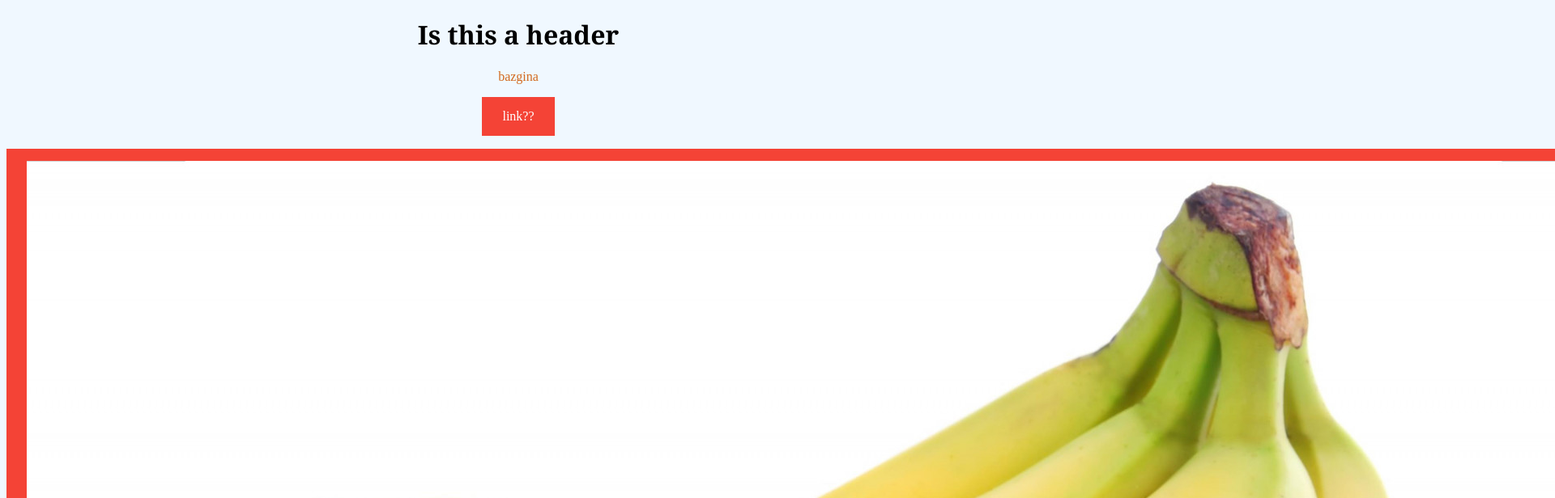
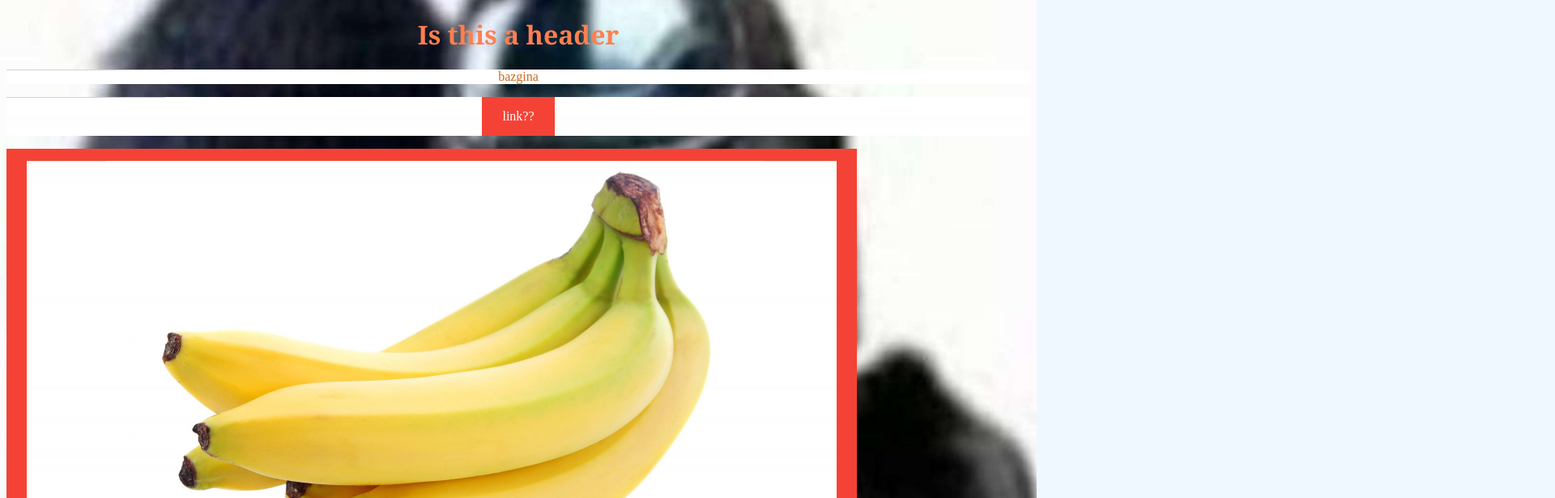
Before and after one commit to Etinler/Etinler.github.io, a plain HTML site: page index.html in a window 1280 px wide. Shown: the top 616 px of the page at 81% size, 1920 px wide, since content can reach past the window. Drawn offline with Linux system fonts and the light colour scheme.

Commit message:
for ga
g

```diff
--- a/index.html
+++ b/index.html
@@ -2,12 +2,19 @@
 <html>
     <head>
         <title>what is this??</title>
+        <link rel="icon" type="image/x-icon" href="angry.png">
         <link rel="stylesheet" href="styles.css">
     </head>
     <body>
-        <h1>Is this a header</h1>
+        <h1 style="color:coral">Is this a header</h1>
         <p>bazgina</p>
         <p><a href='https://etinler.itch.io/'>link??</alink></p>
-        <img src="banana.jpg" alt="Banana" width="2000" height="1050" title="banana">
+        <img src="banana.jpg" alt="Banana" width="1000" height="525" title="banana" onclick="bananaFunction()">
+
+        <script>
+            function bananaFunction(){
+                alert("banana");
+            }
+        </script>
     </body>
 </html>
--- a/styles.css
+++ b/styles.css
@@ -1,5 +1,10 @@
 body{
     background-color: aliceblue;
+    background-image: url(zoom\ pfp.jpg);
+    background-position: center;
+    background-repeat: no-repeat;
+    background-size: cover;
+    background-attachment: fixed;
 }
 h1{
     font-family: Georgia;
@@ -9,6 +14,7 @@ p{
     size: 160%;
     color:chocolate;
     text-align: center;
+    background-image: url(banana.jpg);
 }
 a:link{
     background-color: #f44336;
```
Also changed, not shown: angry.png (added), zoom pfp.jpg (added).
